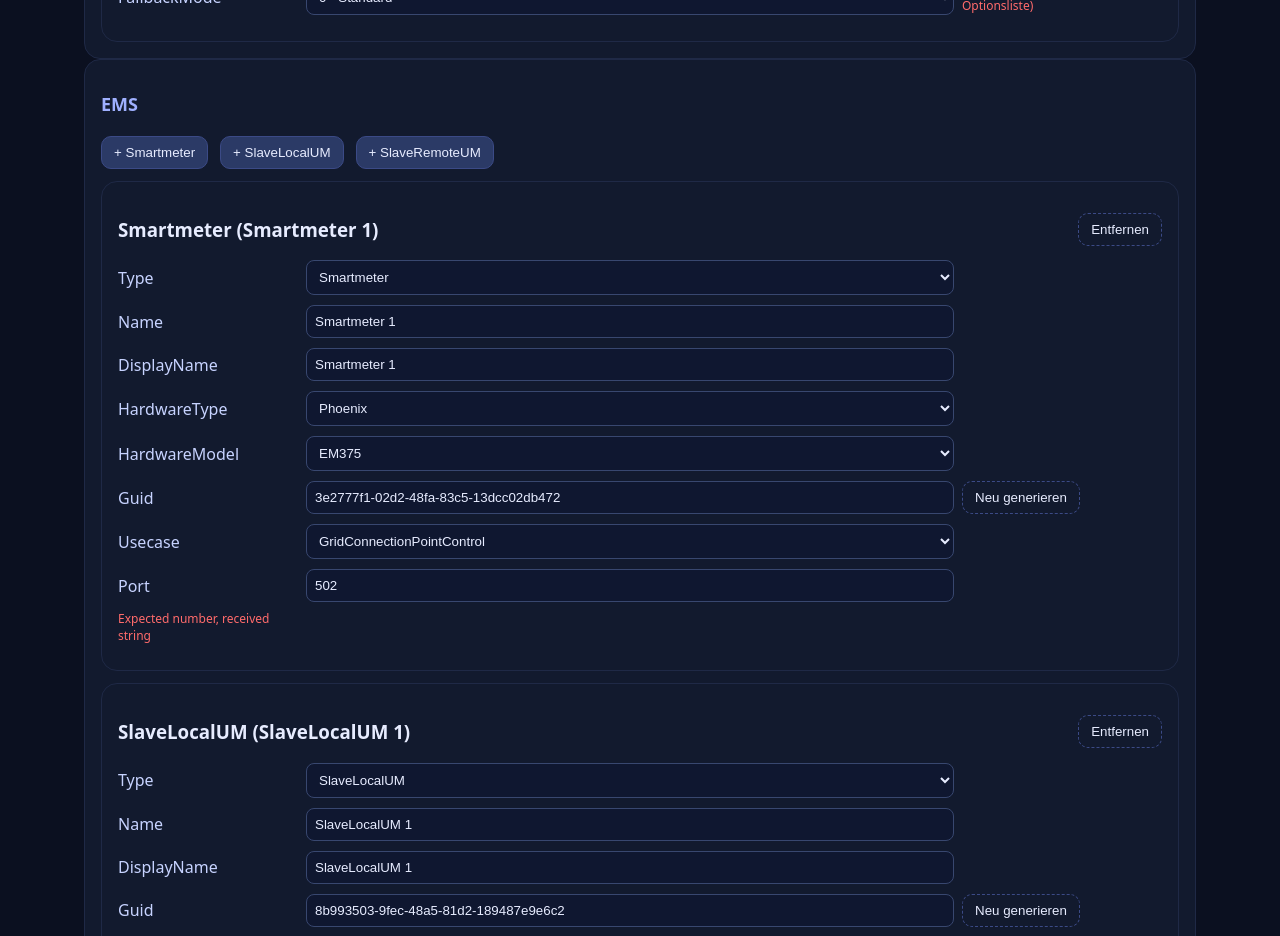
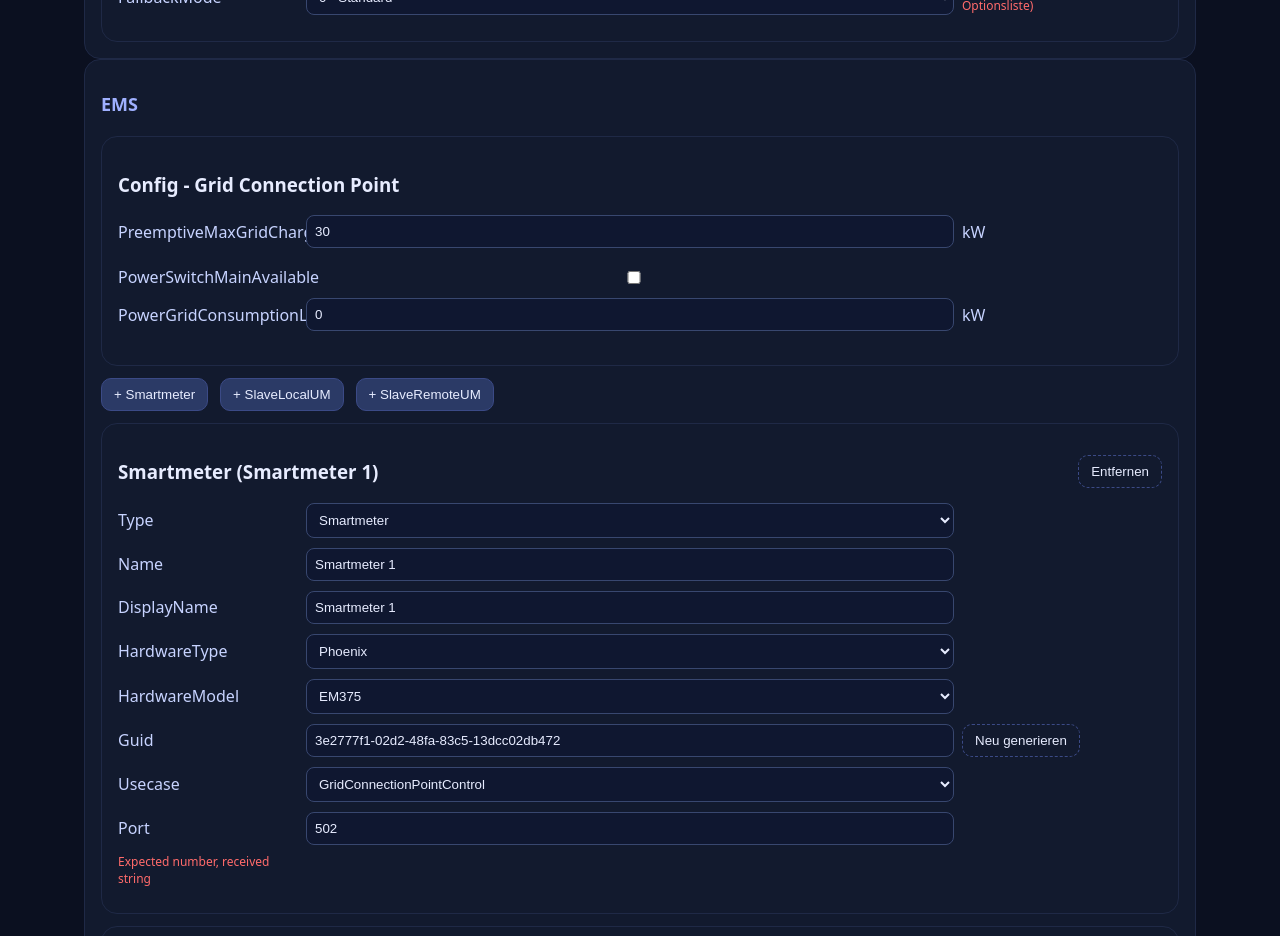
Before and after one commit to chrissyheb/batteryConfigurator, a React (Vite) app: page / in a window 1280 px wide. Shown: the part 1200-2136 px from the top of the page. Built offline with nearby package versions, Linux system fonts and the light colour scheme.

Commit message:
feat: Add inputs for EmsConfig

```diff
--- a/src/components/EMSForm.tsx
+++ b/src/components/EMSForm.tsx
@@ -42,6 +42,50 @@ export default function EMSForm(props: { cfg: any; setCfg: (c: any) => void; set
   return (
     <div className="card stack">
       <h2>EMS</h2>
+      <div className="card">
+        <h3>Config - Grid Connection Point</h3>
+        <NumberField
+          leftLabel="PreemptiveMaxGridChargePower"
+          rightLabel={components.System.fields.BatteryBalancing.group.PreemptiveMaxGridChargePower.unit}
+          value={stripUnit(cfg.System?.BatteryBalancing?.PreemptiveMaxGridChargePower)}
+          minValue="0"
+          maxValue="50"
+          step="1"
+          onChange={(v: number) =>
+          {
+            const c = structuredClone(cfg);
+            if (!c.System.BatteryBalancing) { c.System.BatteryBalancing = {}; }
+            c.System.BatteryBalancing.PreemptiveMaxGridChargePower = addUnit(v, components.System.fields.BatteryBalancing.group.PreemptiveMaxGridChargePower.unit);
+            setCfg(c);
+          }}
+          error={errorAt(errorIndex, ['System', 'BatteryBalancing', 'PreemptiveMaxGridChargePower'])}
+        />
+        <CheckField
+          label="PowerSwitchMainAvailable"
+          value={cfg.Units?.Main?.Config?.PowerSwitchMainAvailable ?? false}
+          onChange={(v: boolean) =>
+          {
+            const c = structuredClone(cfg);
+            if (!c.Units.Main.Config) { c.Units.Main.Config = {}; }
+            c.Units.Main.Config.PowerSwitchMainAvailable = v;
+            setCfg(c);
+          }}
+          error={errorAt(errorIndex, ['Units','Main','Config','PowerSwitchMainAvailable'])}
+        />
+        <NumberField
+          leftLabel="PowerGridConsumptionLimit"
+          rightLabel={components.EmsConfig.fields.GridConnectionPoint.group.PowerGridConsumptionLimit.unit}
+          value={stripUnit(cfg.Units.Ems.Config?.GridConnectionPoint?.PowerGridConsumptionLimit)}
+          minValue="0"
+          onChange={(v: number) =>
+          {
+            const c = structuredClone(cfg);
+            c.Units.Ems.Config.GridConnectionPoint.PowerGridConsumptionLimit = addUnit(v, components.EmsConfig.fields.GridConnectionPoint.group.PowerGridConsumptionLimit.unit);
+            setCfg(c);
+          }}
+          error={errorAt(errorIndex, ['Units','Ems','Config','GridConnectionPoint','PowerGridConsumptionLimit'])}
+        />
+      </div>
       <div className="row">
         <button onClick={() => {addElement('Smartmeter')}}>+ Smartmeter</button>
         <button onClick={() => {addElement('SlaveLocalUM')}}>+ SlaveLocalUM</button>
```
